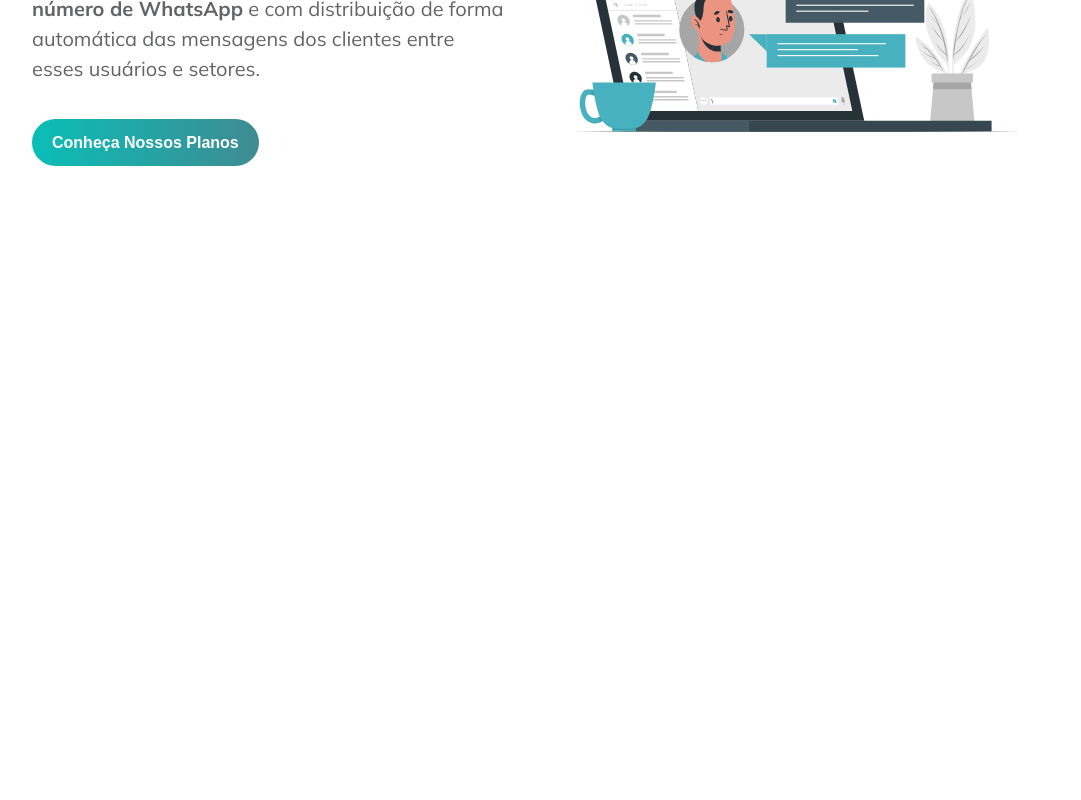
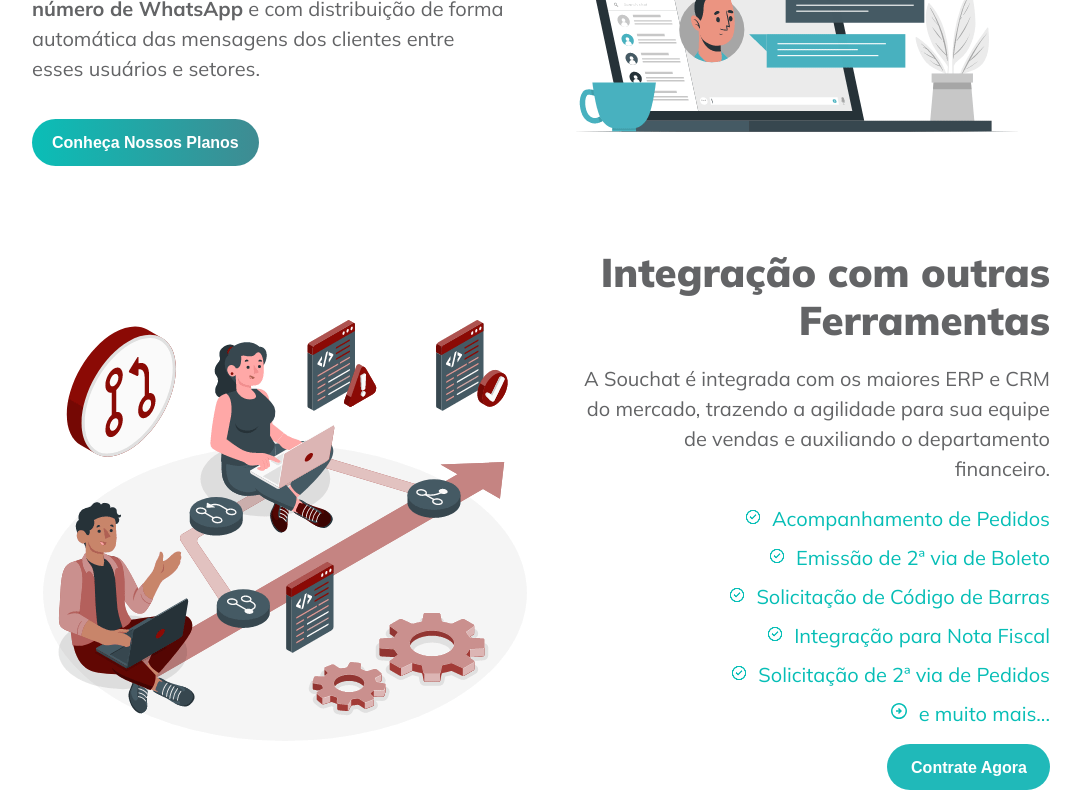
Before and after one commit to arthurbochicruz/SouChat, a React (Vite) app: page / in a window 1280 px wide. Shown: the part 1017-1817 px from the top of the page, without its empty margins (105-1186 px from the left). Before the commit the page ends 1256 px from the top, so only its background shows below. Built offline with nearby package versions, Linux system fonts and the light colour scheme.

Commit message:
Commit terceira parte de article
Encerrei o terceiro artigo estilizando e etc...

```diff
--- a/src/Components/ThirdArticle/ThirdArticle.css
+++ b/src/Components/ThirdArticle/ThirdArticle.css
@@ -0,0 +1,103 @@
+@import url('https://fonts.googleapis.com/css2?family=Mulish:ital,wght@0,200..1000;1,200..1000&display=swap');
+
+
+.div-elementor-thirdarticle {
+    position: absolute;
+    right: 0;
+    top: 1270px;
+    width: 583px;
+    height: 547px;
+    margin-right: 125px;
+   /* border: 1px solid rgba(0, 0, 0, 0.535);*/
+    margin-top: 0px;
+
+}
+
+.h2-thirdarticle {
+    text-align: right;
+    line-height: 48px;
+    font-size: 40px;
+    font-weight: 900;
+    font-family: 'Mulish', sans-serif;
+    color: #636466;
+    margin-top: -5px;
+}
+
+.p {
+    font-family: 'Mulish', sans-serif;
+    margin-top: 20px;
+    margin-bottom: 20px;
+    letter-spacing: normal;
+    font-size: 20px;
+    line-height: 30px;
+    color: #636466;
+    font-weight: 400;
+    text-align: right;
+}
+
+.ul-elementor {
+    content: "✓";
+    list-style: circle;
+    position: absolute;
+    right: 0;
+}
+
+.li-elementor {
+    font-family: 'Mulish', sans-serif;
+    list-style: none;
+    color :#06BEB6;
+    font-size: 20px;
+    line-height: 30px;
+    font-weight: 400;
+    text-align: right;
+    margin-bottom: 9px;
+}
+
+.span-elementor {
+    list-style: none;
+    color:#06BEB6;
+    font-size: 20px;
+    line-height: 30px;
+
+}
+
+.img-circle-check {
+    display: inline-block;
+    margin-right: 10px;
+    border-radius: 50%
+
+}
+
+
+
+.a-buttonHire {
+    position: absolute;
+    bottom: 0;
+    right: 0;
+    display: flex;
+    flex-direction: column;
+    width: 163px;
+    height: 46px;
+    background-color: #20B9B9;
+    border-radius: 30px;
+    text-decoration: none;
+    text-align: center;
+    justify-content: center;
+    margin-bottom: 10px;
+}
+
+.span-buttonHire {
+    margin-left: 20px;
+    text-align: center;
+    justify-content: center;
+    width: 124px;
+    height: 16px;
+
+}
+
+.div-Pull-Img {
+    position: absolute;
+    left: 0;
+    margin-left: 140px;
+    margin-top: 35px;
+}
--- a/src/Components/ThirdArticle/ThirdArticle.jsx
+++ b/src/Components/ThirdArticle/ThirdArticle.jsx
@@ -1,10 +1,71 @@
 import './ThirdArticle.css'
+import CheckCircle from '../../assets/check_circle.png'
+import Pullimg from '../../assets/Pull-request.gif'
 
 function ThirdArticle() {
 
     return (
         <div className='ThirdArticle'>
+            <div className='div-elementor-thirdarticle'>
+                <h2 className='h2-thirdarticle'>Integração com outras Ferramentas</h2>
 
+                <p className='p'>
+                    A Souchat é integrada com os maiores ERP e CRM <br /> do mercado, trazendo a agilidade para sua equipe<br /> de vendas e auxiliando o departamento<br />financeiro.
+                </p>
+
+                <ul className='ul-elementor'>
+
+                    <li className='li-elementor'>
+                        <img className='img-circle-check' src={CheckCircle} alt="" />
+                        Acompanhamento de Pedidos
+                    </li>
+
+
+                    <li className='li-elementor'>
+                        <img className='img-circle-check' src={CheckCircle} alt="" />
+                        Emissão de 2ª via de Boleto
+                    </li>
+
+
+                    <li className='li-elementor'>
+                        <img className='img-circle-check' src={CheckCircle} alt="" />
+                        Solicitação de Código de Barras
+                    </li>
+
+
+                    <li className='li-elementor'>
+                        <img className='img-circle-check' src={CheckCircle} alt="" />
+                        Integração para Nota Fiscal
+                    </li>
+
+
+                    <li className='li-elementor'>
+                        <img className='img-circle-check' src={CheckCircle} alt="" />
+                        Solicitação de 2ª via de Pedidos
+                    </li>
+
+
+                    <li className='li-elementor'>
+                        <svg className='img-circle-check' xmlns="http://www.w3.org/2000/svg" height="20px" viewBox="0 -960 960 960" width="20px" fill="#06BEB6"><path d="m480-336 144-144-144-144-51 51 57 57H336v72h150l-57 57 51 51Zm0 240q-79 0-149-30t-122.5-82.5Q156-261 126-331T96-480q0-80 30-149.5t82.5-122Q261-804 331-834t149-30q80 0 149.5 30t122 82.5Q804-699 834-629.5T864-480q0 79-30 149t-82.5 122.5Q699-156 629.5-126T480-96Zm0-72q130 0 221-91t91-221q0-130-91-221t-221-91q-130 0-221 91t-91 221q0 130 91 221t221 91Zm0-312Z"/></svg>
+                        e muito mais...
+                    </li>
+                </ul>
+                <div className='div-buttonHire'>
+
+                    <a className='a-buttonHire' href="#">
+                        <span className='span-buttonHire'>
+
+                                Contrate Agora
+                        </span>
+                    </a>
+                </div>
+
+
+
+            </div>
+                <div className='div-Pull-Img'>
+                    <img src={Pullimg} alt="" />
+                </div>
         </div>
     )
 }
```
Also changed, not shown: src/assets/Pull-request.gif (added), src/assets/check_circle.png (added).
